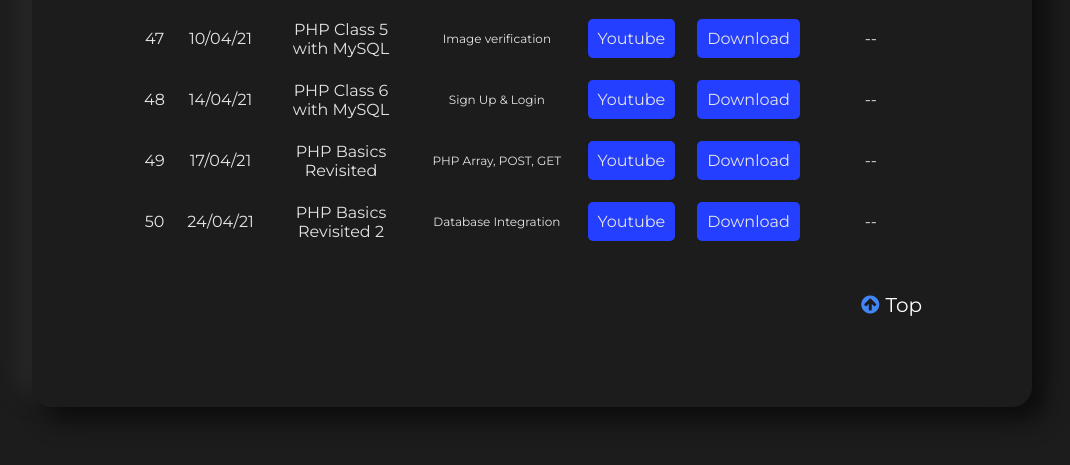
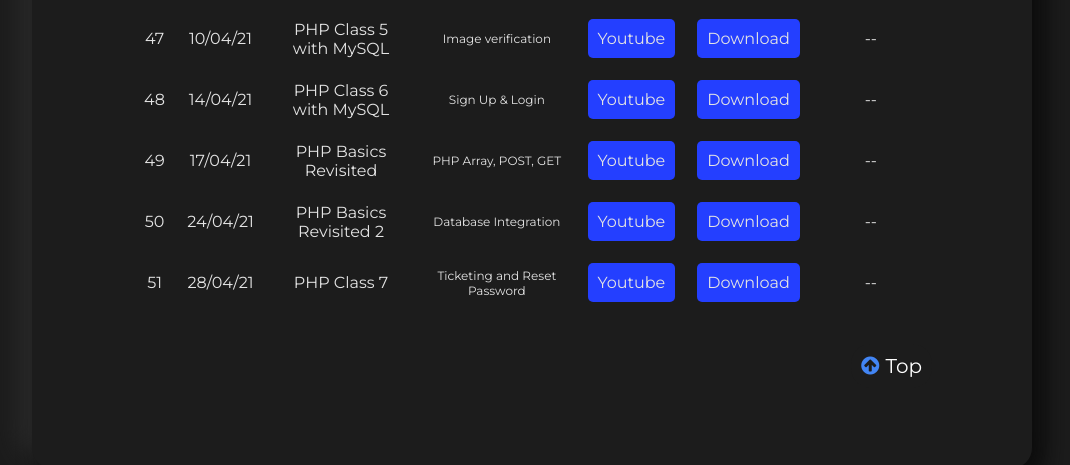
Before and after one commit to webdevsk/ssb301, a plain HTML site: page index.html in a window 1280 px wide. Shown: the part 3625-4090 px from the top of the page, without its empty margins (108-1178 px from the left). Drawn offline with Linux system fonts and the light colour scheme.

Commit message:
Class 51

```diff
--- a/index.html
+++ b/index.html
@@ -528,6 +528,15 @@
 				<td class="link"><a href="https://www.ssyoutube.com/watch?v=Dd_EGeoEAvk" target="_blank">Download</a></td>
 				<td class="link"><!--<a href="https://www.facebook.com/groups/fullstackwebdevelopmentonline25/permalink/514512739708467/" target="_blank">Facebook</a>-->--</td>
 			</tr>
+			<tr>
+				<td>51</td>
+				<td>28/04/21</td>
+				<td>PHP Class 7</td>
+				<td>Ticketing and Reset Password</td>
+				<td class="link"><a href="https://www.youtube.com/watch?v=-gZTFQPgFvU" target="_blank">Youtube</a></td>
+				<td class="link"><a href="https://www.ssyoutube.com/watch?v=-gZTFQPgFvU" target="_blank">Download</a></td>
+				<td class="link"><!--<a href="https://www.facebook.com/groups/fullstackwebdevelopmentonline25/permalink/514512739708467/" target="_blank">Facebook</a>-->--</td>
+			</tr>
 			</tbody>
 
 
```
